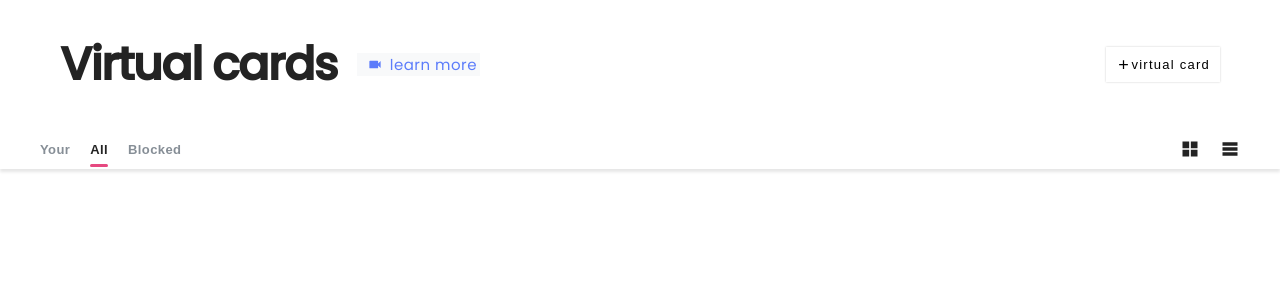
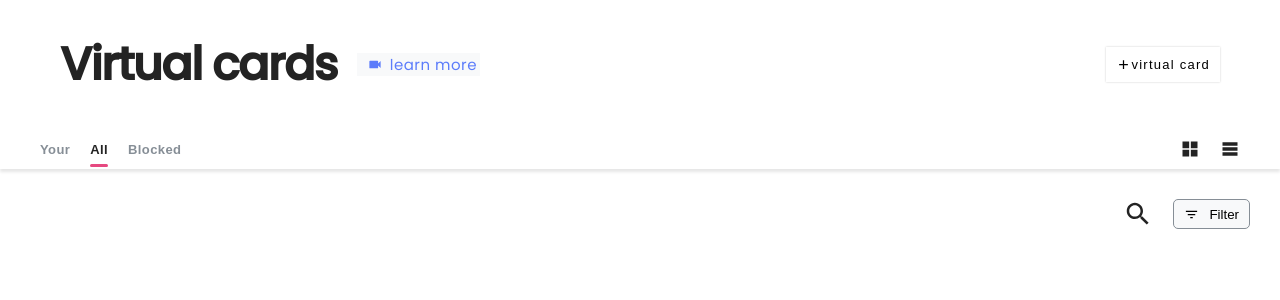
Before and after one commit to Briyani-monster/virtual-cards, a React (Create React App) app: page /filter in a window 1280 px wide. Shown: the top 300 px of the page. Built offline with nearby package versions, Linux system fonts and the light colour scheme.

Commit message:
styling of main-filter section done

```diff
--- /dev/null
+++ b/src/components/Filter.jsx
@@ -0,0 +1,19 @@
+import React from "react";
+import SearchSharpIcon from "@mui/icons-material/SearchSharp";
+import FilterListSharpIcon from "@mui/icons-material/FilterListSharp";
+const Filter = () => {
+  return (
+    <div className="filter">
+      <div className="filter__search">
+        <input type="text" placeholder="Search" />
+        <SearchSharpIcon />
+      </div>
+      <button className="filter_filterBtn btn">
+        <FilterListSharpIcon />
+        <span>Filter</span>
+      </button>
+    </div>
+  );
+};
+
+export default Filter;
--- a/src/components/Main.jsx
+++ b/src/components/Main.jsx
@@ -1,8 +1,14 @@
 import React from "react";
+import Filter from "./Filter";
 
 import MainHeader from "./Main/MainHeader";
 const Main = () => {
-  return <MainHeader />;
+  return (
+    <>
+      <MainHeader />
+      <Filter />
+    </>
+  );
 };
 
 export default Main;
--- /dev/null
+++ b/src/styles/_filter.scss
@@ -0,0 +1,37 @@
+.filter {
+  display: flex;
+  justify-content: flex-end;
+  gap: 20px;
+  padding: 3rem;
+  &.active {
+    & input {
+      display: flex;
+    }
+  }
+  &__search {
+    display: flex;
+    align-items: center;
+    gap: 20px;
+
+    & input {
+      display: none;
+      border: 1px solid $text-color-grey;
+      padding: 3px 8px;
+      outline: none;
+      cursor: pointer;
+    }
+    & .MuiSvgIcon-root {
+      font-size: 3rem;
+    }
+  }
+  &_filterBtn {
+    display: flex;
+    align-items: center;
+    gap: 10px;
+    background-color: $bg-grey;
+    border: 1px solid $text-color-grey;
+    border-radius: 5px;
+    padding: 5px 10px;
+    cursor: pointer;
+  }
+}
--- a/src/styles/_reset.scss
+++ b/src/styles/_reset.scss
@@ -20,3 +20,6 @@ body {
   letter-spacing: 0.5px;
   color: $text-black;
 }
+input {
+  border: none;
+}
--- a/src/styles/index.css
+++ b/src/styles/index.css
@@ -22,6 +22,10 @@ body {
   font-weight: 400;
   letter-spacing: 0.5px;
   color: #232323;
+}
+
+input {
+  border: none;
 }
 
 .h1 {
@@ -198,4 +202,58 @@ a:link, a:visited, a:hover, a:active {
   font-size: 2rem;
   cursor: pointer;
 }
+
+.filter {
+  display: -webkit-box;
+  display: -ms-flexbox;
+  display: flex;
+  -webkit-box-pack: end;
+      -ms-flex-pack: end;
+          justify-content: flex-end;
+  gap: 20px;
+  padding: 3rem;
+}
+
+.filter.active input {
+  display: -webkit-box;
+  display: -ms-flexbox;
+  display: flex;
+}
+
+.filter__search {
+  display: -webkit-box;
+  display: -ms-flexbox;
+  display: flex;
+  -webkit-box-align: center;
+      -ms-flex-align: center;
+          align-items: center;
+  gap: 20px;
+}
+
+.filter__search input {
+  display: none;
+  border: 1px solid #868e96;
+  padding: 3px 8px;
+  outline: none;
+  cursor: pointer;
+}
+
+.filter__search .MuiSvgIcon-root {
+  font-size: 3rem;
+}
+
+.filter_filterBtn {
+  display: -webkit-box;
+  display: -ms-flexbox;
+  display: flex;
+  -webkit-box-align: center;
+      -ms-flex-align: center;
+          align-items: center;
+  gap: 10px;
+  background-color: #f8f9fa;
+  border: 1px solid #868e96;
+  border-radius: 5px;
+  padding: 5px 10px;
+  cursor: pointer;
+}
 /*# sourceMappingURL=index.css.map */
--- a/src/styles/index.scss
+++ b/src/styles/index.scss
@@ -4,4 +4,5 @@
 @import "./global";
 // components styles
 @import "./_header";
-@import "./_main";
+@import "./mainheader";
+@import "./filter"
```
Also changed, not shown: src/styles/_mainheader.scss (renamed from src/styles/_main.scss), 1 other file (tests, documents, lock files or other folders).
